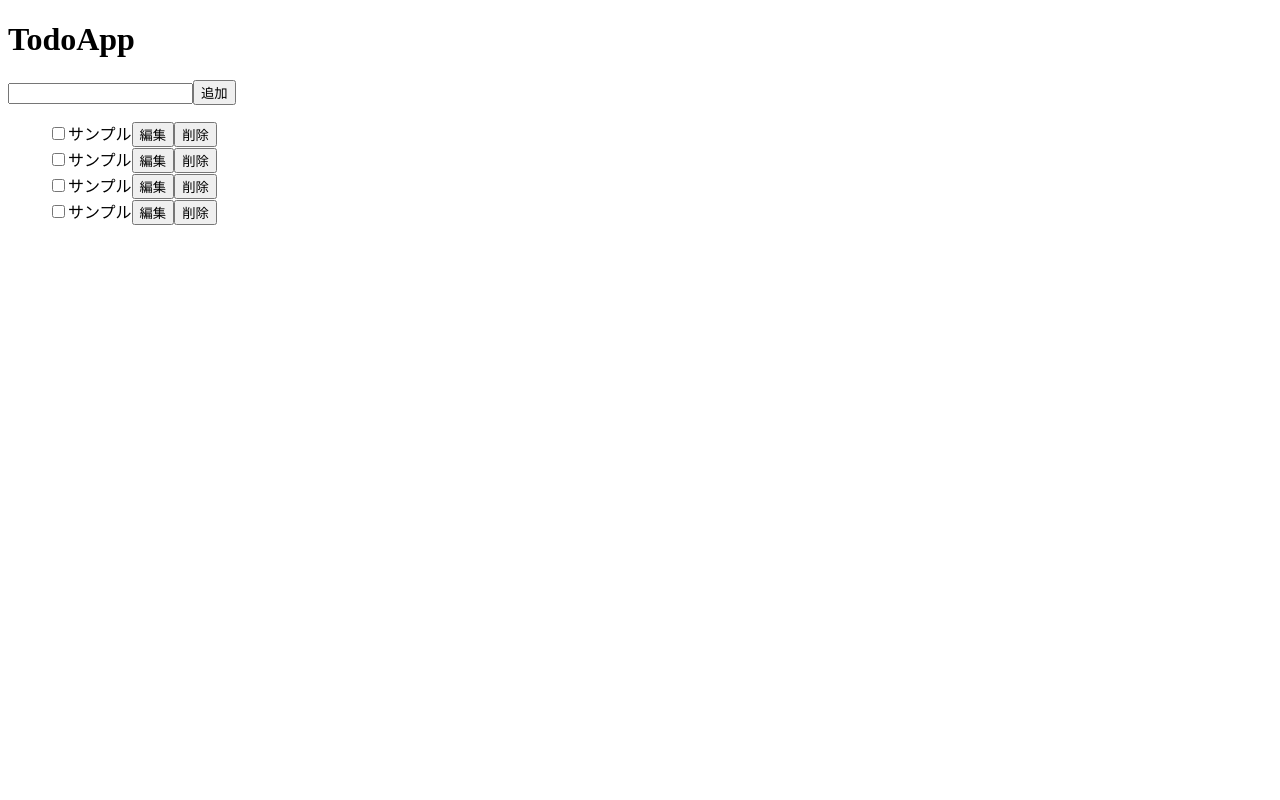
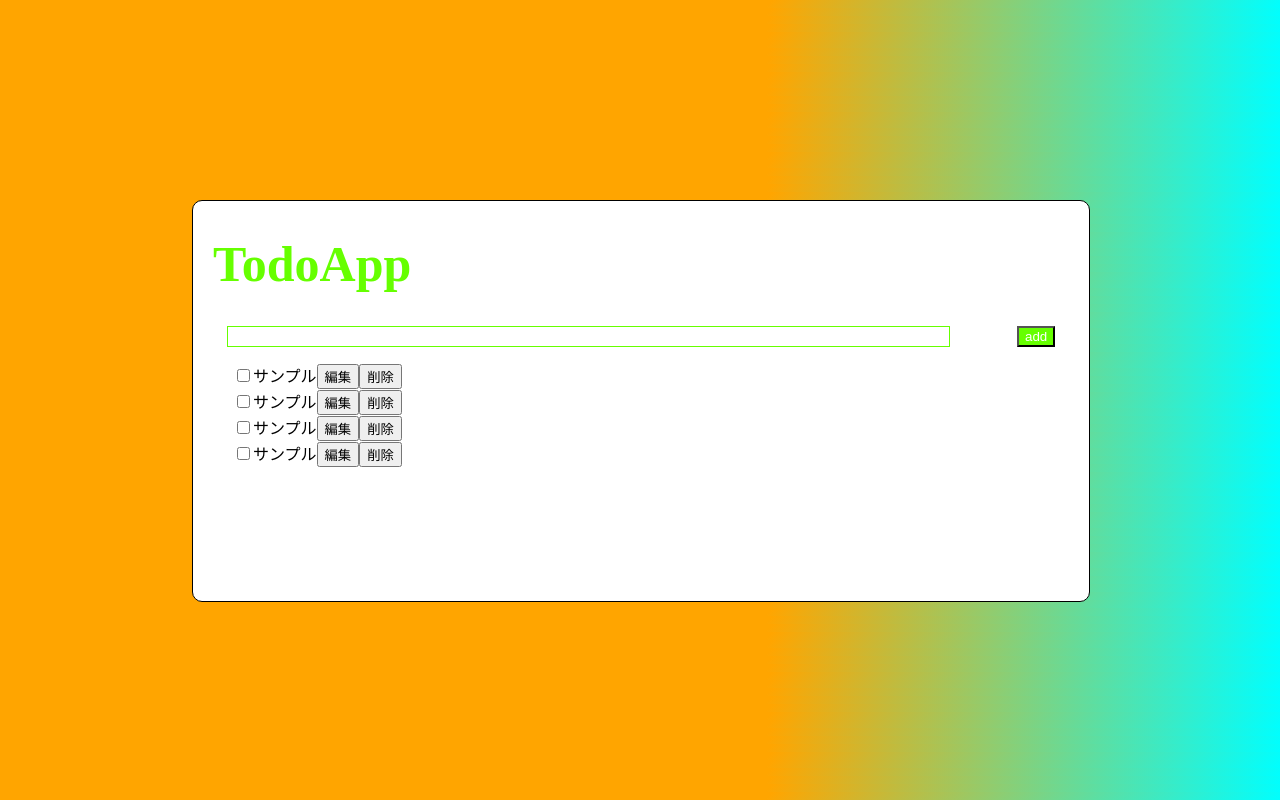
Before and after one commit to developer-mitsu/code5, a React (Create React App) app: page / in a window 1280 px wide. Built offline with nearby package versions, Linux system fonts and the light colour scheme.

Commit message:
css追加

```diff
--- a/src/App.js
+++ b/src/App.js
@@ -2,11 +2,11 @@ import React from 'react'
 import Title from './Title'
 import Form from './Form'
 import List from './List'
-
+import './main.css'
 
 const App = () => {
     return (
-        <div>
+        <div className='app'>
             <Title />
             <Form />
             <List />
--- a/src/Form.js
+++ b/src/Form.js
@@ -1,10 +1,11 @@
 import React from 'react'
+import './main.css'
 
 const Form = () => {
     return (
-    <form>
-        <input type="text" />
-        <button type="submit">追加</button>
+    <form className='form'>
+        <input  className='input' type="text" />
+        <button className='addInput' type="submit">add</button>
     </form>
     )
 }
--- a/src/Item.js
+++ b/src/Item.js
@@ -1,10 +1,22 @@
 import React from 'react'
 
 const Item = () => {
+
+    //React.useStateを実行すると
+    //最新の状態の値
+    const [isDone, setIsDone] = React.useState(false)
+
+    const doneLine = isDone ?
+                            {textDecorationLine: 'line-through'}:
+                            null
+
+
     return (
         <li>
-            <input type="checkbox" name="" id="" />
-            <span>サンプル</span>
+            <input type="checkbox" onChange={() =>{
+                setIsDone(!isDone)
+            }} />
+            <span style={doneLine}>サンプル</span>
             <button>編集</button>
             <button>削除</button>
         </li>
--- a/src/Title.js
+++ b/src/Title.js
@@ -1,8 +1,17 @@
 import React from 'react'
+import './main.css'
+// import { useState } from 'react'
+
+// const titleStyle = {color: 'red', fontSize:100}
 
 const Title = () => {
+
+    // const [blue, setBlue] = useState(false)
+
     return (
-        <h1>TodoApp</h1>
+        <h1 className={'title'}
+            // onClick={() => setBlue(!blue)}
+        >TodoApp</h1>
     )
 }
 
--- /dev/null
+++ b/src/main.css
@@ -0,0 +1,53 @@
+body {
+    background: linear-gradient(135deg, orange, orange 60%, cyan);
+}
+
+#root {
+    position: absolute;
+    width: 70%;
+    height: 50%;
+    top: 50%;
+    left: 50%;
+    transform: translate(-50%,-50%);
+}
+
+.app {
+    width: 100%;
+    height: 100%;
+    /* margin: 0 auto; */
+    /* text-align: center; */
+    border: 1px solid black;
+    border-radius: 10px;
+    background-color: #fff;
+}
+
+.title {
+    color: #66FF00;
+    font-size: 50px;
+    font-family: 'Cherry Swash', cursive;
+    margin-left: 20px;
+}
+
+/* .title.is-blue {
+    color: blue;
+    font-size: 50px;
+} */
+
+.form {
+    display: flex;
+    justify-content: space-around;
+}
+
+.input {
+    display: block;
+    width: 80%;
+    border: 1px solid #66FF00;
+    /* margin-left: 20px; */
+}
+
+.addInput {
+    display: block;
+    color: white;
+    background-color: #66FF00;
+    /* margin-left: 20px; */
+}
```
